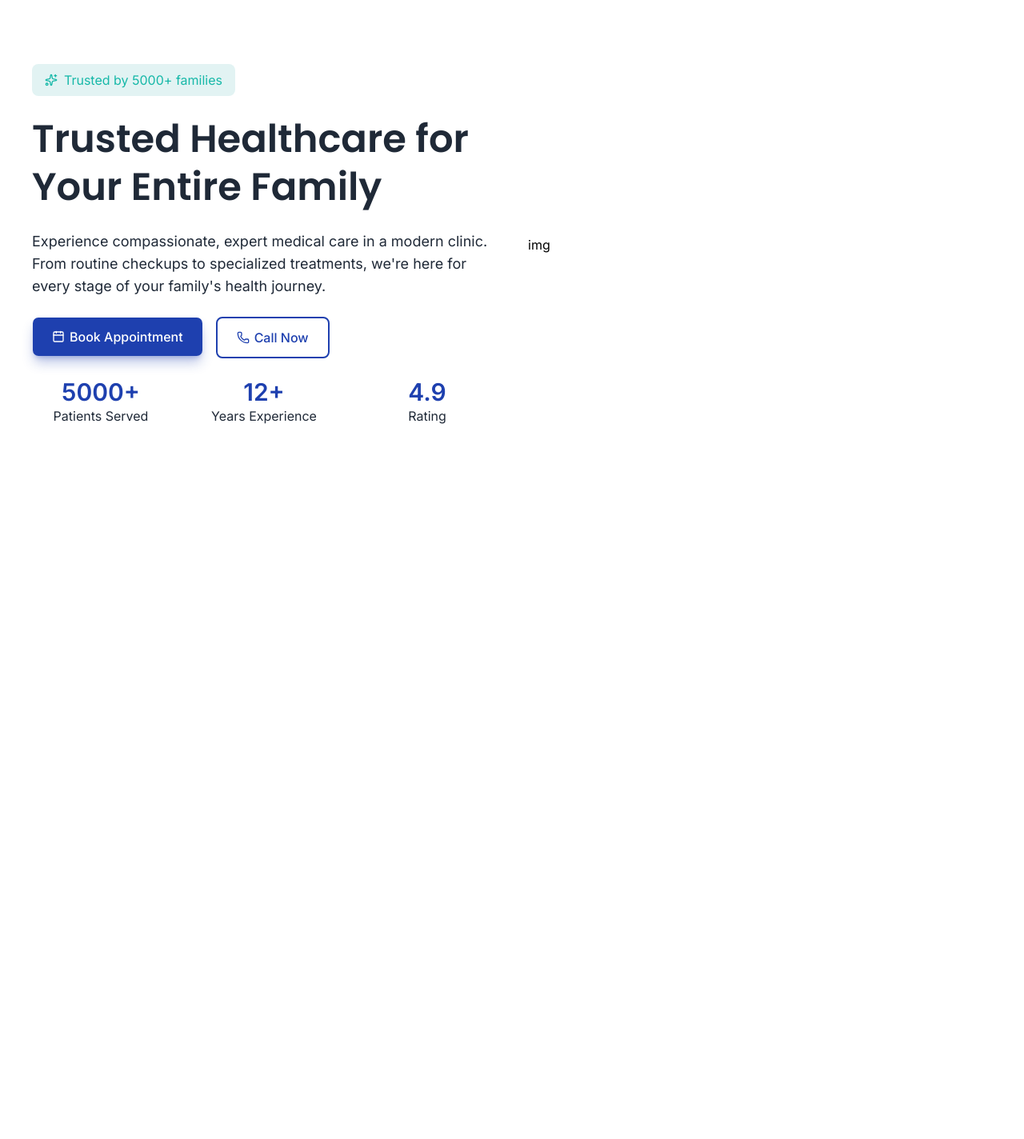
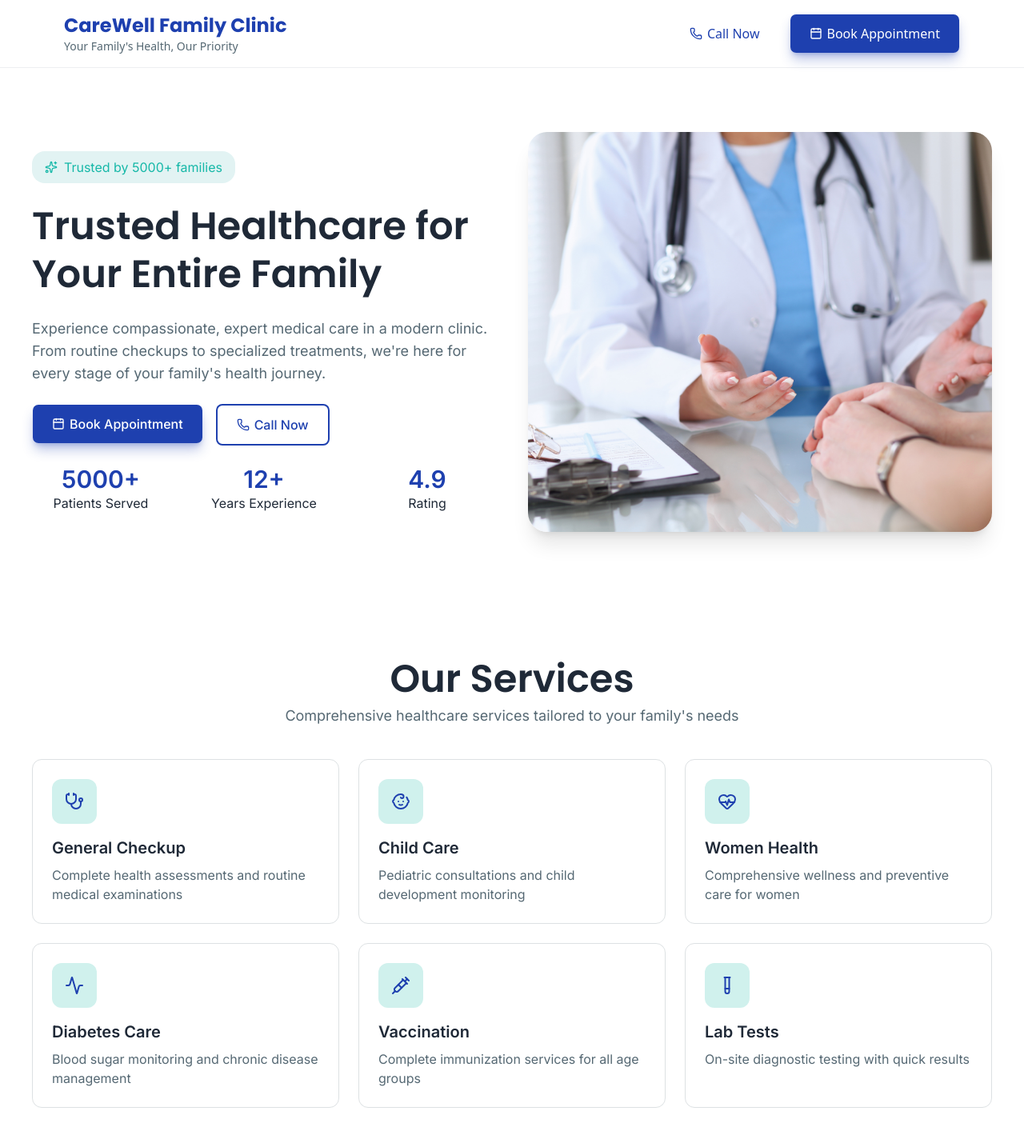
Before and after one commit to Abhavya28/carewell-clinic, a Next.js app: page / in a window 1280 px wide. Shown: the top 1424 px of the page at 80% size. Before the commit the page ends 800 px from the top, so only its background shows below. Built offline with nearby package versions, Linux system fonts and the light colour scheme.

Commit message:
Navbar, Hero, Services added

```diff
--- a/src/app/globals.css
+++ b/src/app/globals.css
@@ -4,6 +4,7 @@
   --color-primary: #1E40AF;
   --color-secondary: #14B8A6;
   --color-lightBg: #F8FAFC;
+  --color-lightText: #556873;
   --color-darkText: #1F2937;
 
   --font-heading: var(--font-poppins);
--- /dev/null
+++ b/src/components/navbar.tsx
@@ -0,0 +1,43 @@
+import { Phone, Calendar } from "lucide-react"
+import { Button } from "../components/ui/button"
+
+const Navbar = () => {
+    return (
+        <header className="sticky top-0 z-50 bg-white/90 backdrop-blur-md border-b border-lightText/10">
+            <nav className="px-4 sm:px-6 md:px-20 py-4 flex items-center justify-between">
+
+                {/* Logo + tagline */}
+                <div className="flex flex-col">
+                    <h1 className="text-xl sm:text-2xl font-bold font-heading text-primary">
+                        CareWell Family Clinic
+                    </h1>
+                    <p className="text-xs sm:text-sm text-lightText">
+                        Your Family's Health, Our Priority
+                    </p>
+                </div>
+
+                {/* CTA Buttons */}
+                <div className="hidden sm:flex items-center gap-3">
+                    <Button variant="ghost" size="lg" className="text-primary text-md">
+                        <Phone />
+                        <p>Call Now</p>
+                    </Button>
+
+                    <Button className="text-white text-md" size="lg">
+                        <Calendar />
+                        <p>Book Appointment</p>
+                    </Button>
+                </div>
+
+                {/* Mobile CTA */}
+                <div className="sm:hidden">
+                    <Button size="icon" className="rounded-full text-white p-4">
+                        <Phone size={18} />
+                    </Button>
+                </div>
+            </nav>
+        </header>
+    )
+}
+
+export default Navbar
--- a/src/components/title.tsx
+++ b/src/components/title.tsx
@@ -1,7 +1,19 @@
+interface titleProps {
+    headline: string,
+    desc: string
+}
 
-const Title = () => {
+const Title = ({headline, desc} : titleProps) => {
   return (
-    <div>title</div>
+    <div className="flex flex-col gap-2 items-center mb-10">
+        <p className="text-5xl font-semibold text-darkText font-heading">
+            {headline}
+          </p>
+
+          <h2 className="text-lg text-lightText">
+            {desc}
+          </h2>
+    </div>
   )
 }
 
--- a/src/pages/landingPage.tsx
+++ b/src/pages/landingPage.tsx
@@ -1,9 +1,11 @@
+import Navbar from "../components/navbar"
 import Hero from "../sections/hero"
 import Services from "../sections/services"
 
 const LandingPage = () => {
   return (
     <div>
+        <Navbar />
         <Hero />
         <Services />
     </div>
--- a/src/sections/hero.tsx
+++ b/src/sections/hero.tsx
@@ -8,7 +8,7 @@ const Hero = () => {
 
                 <div className="flex flex-col gap-6 text-darkText">
 
-                    <div className="bg-[#E2F3F3] rounded-lg text-[#16b8a8] px-4 py-2 flex gap-2 w-fit justify-center items-center">
+                    <div className="bg-[#E2F3F3] rounded-2xl text-[#16b8a8] px-4 py-2 flex gap-2 w-fit justify-center items-center">
                         <Sparkles size={16} />
                         <p className="text-sm sm:text-base">Trusted by 5000+ families</p>
                     </div>
@@ -18,7 +18,7 @@ const Hero = () => {
                             Trusted Healthcare for Your Entire Family
                         </h1>
 
-                        <p className="text-base sm:text-lg">
+                        <p className="text-lightText sm:text-lg">
                             Experience compassionate, expert medical care in a modern clinic.
                             From routine checkups to specialized treatments, we're here for
                             every stage of your family's health journey.
@@ -53,8 +53,12 @@ const Hero = () => {
                     </div>
                 </div>
 
-                <div>
-                    img
+                <div className="w-full">
+                    <img
+                        src="/hero.jpg"
+                        alt="Doctor consulting a family in clinic"
+                        className="w-full h-[300px] sm:h-[400px] md:h-[500px] object-cover rounded-3xl shadow-xl"
+                    />
                 </div>
             </div>
         </section>
--- a/src/sections/services.tsx
+++ b/src/sections/services.tsx
@@ -1,7 +1,67 @@
+import Title from "../components/title"
+import {
+    Stethoscope,
+    Baby,
+    HeartPulse,
+    Activity,
+    Syringe,
+    TestTube
+} from "lucide-react"
+
+export const services = [
+    {
+        icon: Stethoscope,
+        title: "General Checkup",
+        desc: "Complete health assessments and routine medical examinations",
+    },
+    {
+        icon: Baby,
+        title: "Child Care",
+        desc: "Pediatric consultations and child development monitoring",
+    },
+    {
+        icon: HeartPulse,
+        title: "Women Health",
+        desc: "Comprehensive wellness and preventive care for women",
+    },
+    {
+        icon: Activity,
+        title: "Diabetes Care",
+        desc: "Blood sugar monitoring and chronic disease management",
+    },
+    {
+        icon: Syringe,
+        title: "Vaccination",
+        desc: "Complete immunization services for all age groups",
+    },
+    {
+        icon: TestTube,
+        title: "Lab Tests",
+        desc: "On-site diagnostic testing with quick results",
+    },
+]
 
 const Services = () => {
     return (
         <section className="px-4 sm:px-6 md:px-10 py-12 md:py-20 font-body">
+            <Title headline="Our Services" desc="Comprehensive healthcare services tailored to your family's needs" />
+
+            <div className="grid md:grid-cols-3 gap-6">
+                {services.map((service, index) => {
+                    const Icon = service.icon
+                    return (
+                        <div key={index} className="flex flex-col gap-4 border-1 border-lightText/20 p-6 rounded-xl hover:border-primary hover:shadow-lg hover:shadow-primary/30 hover:-translate-y-2 transition-all duration-300">
+                            <div className="bg-secondary/20 flex justify-center items-center p-4 h-14 w-14 rounded-xl">
+                               <Icon size={24} className="text-primary" />
+                            </div>
+                            <div className="flex flex-col gap-2">
+                            <h3 className="text-darkText font-semibold text-xl">{service.title}</h3>
+                            <p className="text-lightText">{service.desc}</p>
+                            </div>
+                        </div>
+                    )
+                })}
+            </div>
 
         </section>
     )
```
Also changed, not shown: public/hero.jpg (added).
